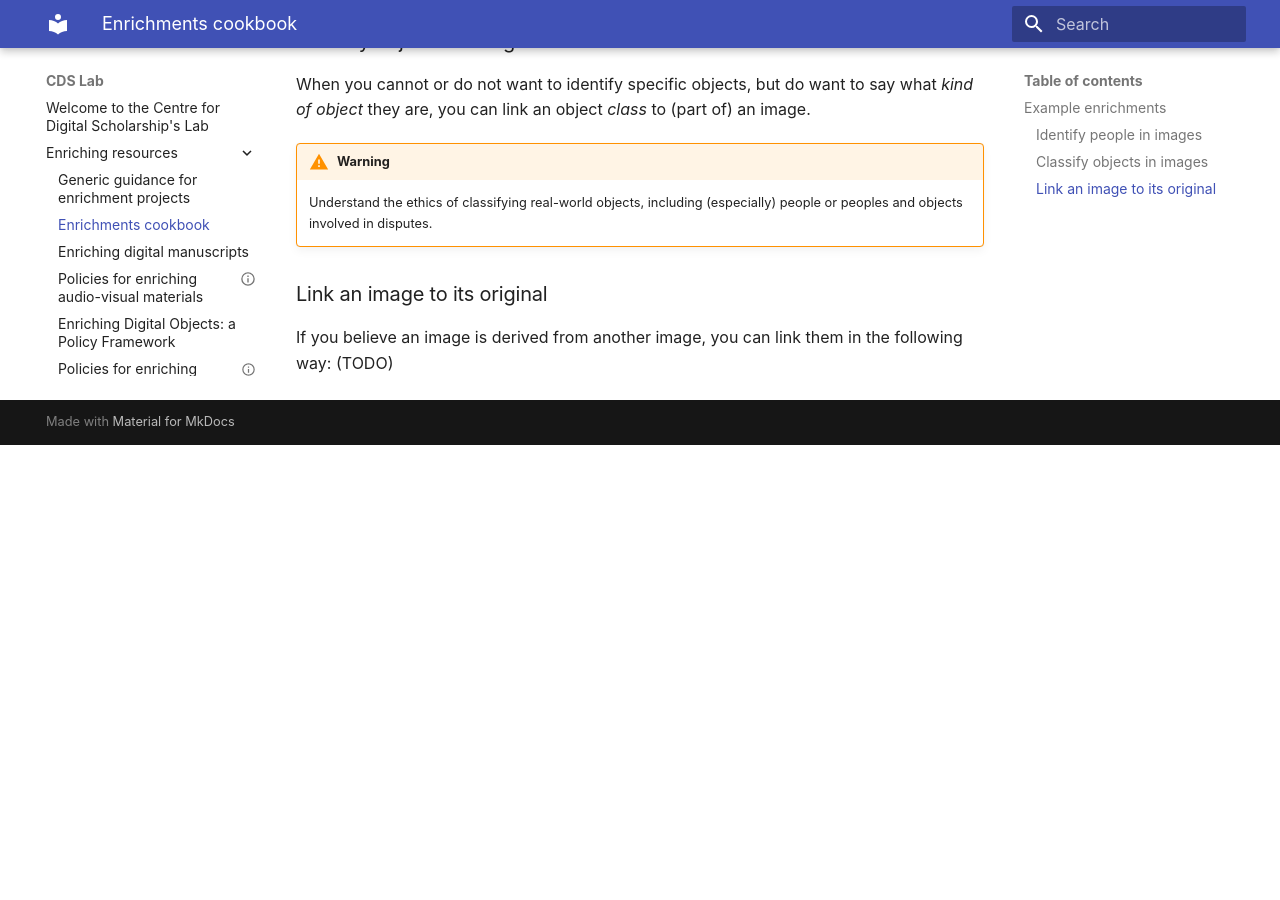
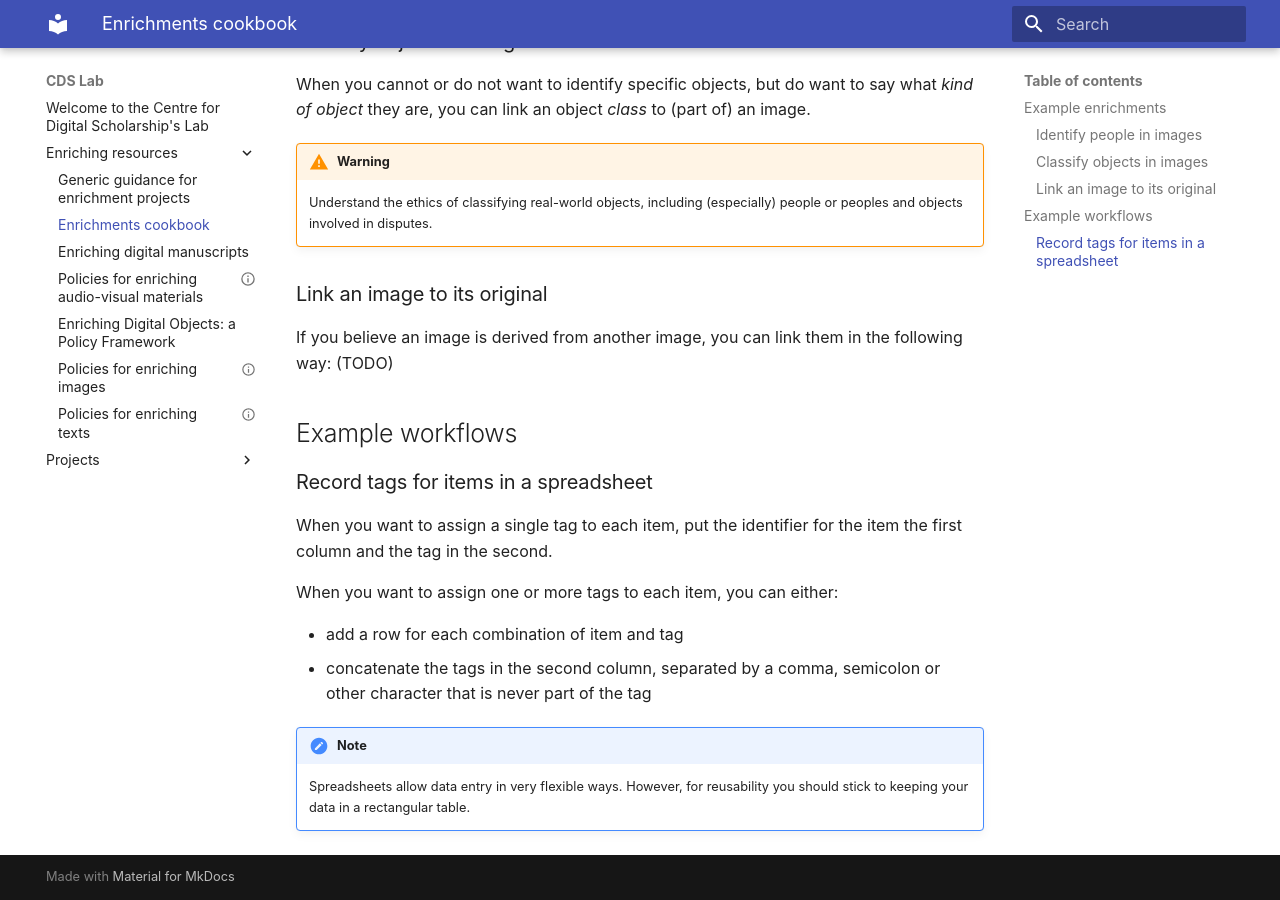
Before and after one commit to LeidenUniversityLibrary/cds-lab-homepage, an MkDocs documentation site: the page built from docs/enriching-resources/cookbook.md, in a window 1280 px wide and 900 px high, scrolled down 513 px. Built offline with MkDocs 1.6.1 and Material for MkDocs 9.7.7, drawn with Linux system fonts in a browser that asks for light colours; before the commit the page ends 958 px from its top, so only the background shows below that.

Commit message:
Add example workflow to cookbook

```diff
--- a/docs/enriching-resources/cookbook.md
+++ b/docs/enriching-resources/cookbook.md
@@ -25,3 +25,17 @@
 ## Link an image to its original
 
 If you believe an image is derived from another image, you can link them in the following way: (TODO)
+
+# Example workflows
+
+## Record tags for items in a spreadsheet
+
+When you want to assign a single tag to each item, put the identifier for the item the first column and the tag in the second.
+
+When you want to assign one or more tags to each item, you can either:
+
+- add a row for each combination of item and tag
+- concatenate the tags in the second column, separated by a comma, semicolon or other character that is never part of the tag
+
+!!! note
+    Spreadsheets allow data entry in very flexible ways. However, for reusability you should stick to keeping your data in a rectangular table.
```
